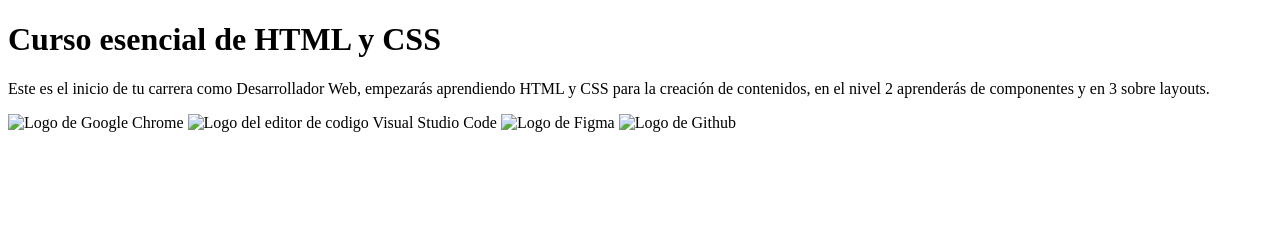
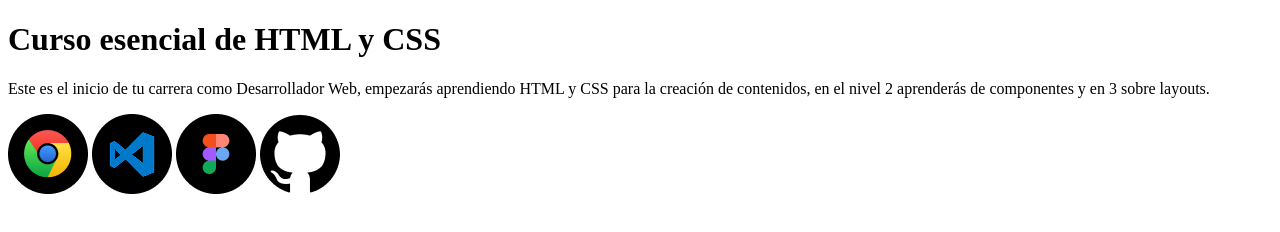
Before and after one commit to Stalyn16/curso-esencial.html-css, a plain HTML site: page index.html in a window 1280 px wide. Drawn offline with Linux system fonts and the light colour scheme; the site is published under a folder, as on GitHub Pages, so addresses that start at the root find nothing.

Commit message:
Solucionando error de imagenes.
Las imágenes no aparecen.

```diff
--- a/index.html
+++ b/index.html
@@ -1,5 +1,5 @@
 <!DOCTYPE html>
-<html lang="en">
+<html lang="es">
   <head>
     <meta charset="UTF-8" />
     <meta name="viewport" content="width=device-width, initial-scale=1.0" />
@@ -8,9 +8,9 @@
   <body>
     <h1>Curso esencial de HTML y CSS</h1>
     <p>Este es el inicio de tu carrera como Desarrollador Web, empezarás aprendiendo HTML y CSS para la creación de contenidos, en el nivel 2 aprenderás de componentes y en 3 sobre layouts.</p>
-    <img src="/images/google-chrome.png" alt="Logo de Google Chrome" title="Logo de Google Chrome">
-    <img src="/images/visual-studio-code.png" alt="Logo del editor de codigo Visual Studio Code" title="Logo del editor de codigo Visual Studio Code">
-    <img src="/images/figma.png" alt="Logo de Figma" title="Logo de Figma">
-    <img src="/images/github.png" alt="Logo de Github" title="Logo de Github">
+    <img src="images/google-chrome.png" alt="Logo de Google Chrome" title="Logo de Google Chrome">
+    <img src="images/visual-studio-code.png" alt="Logo del editor de codigo Visual Studio Code" title="Logo del editor de codigo Visual Studio Code">
+    <img src="images/figma.png" alt="Logo de Figma" title="Logo de Figma">
+    <img src="images/github.png" alt="Logo de Github" title="Logo de Github">
   </body>
 </html>
```
